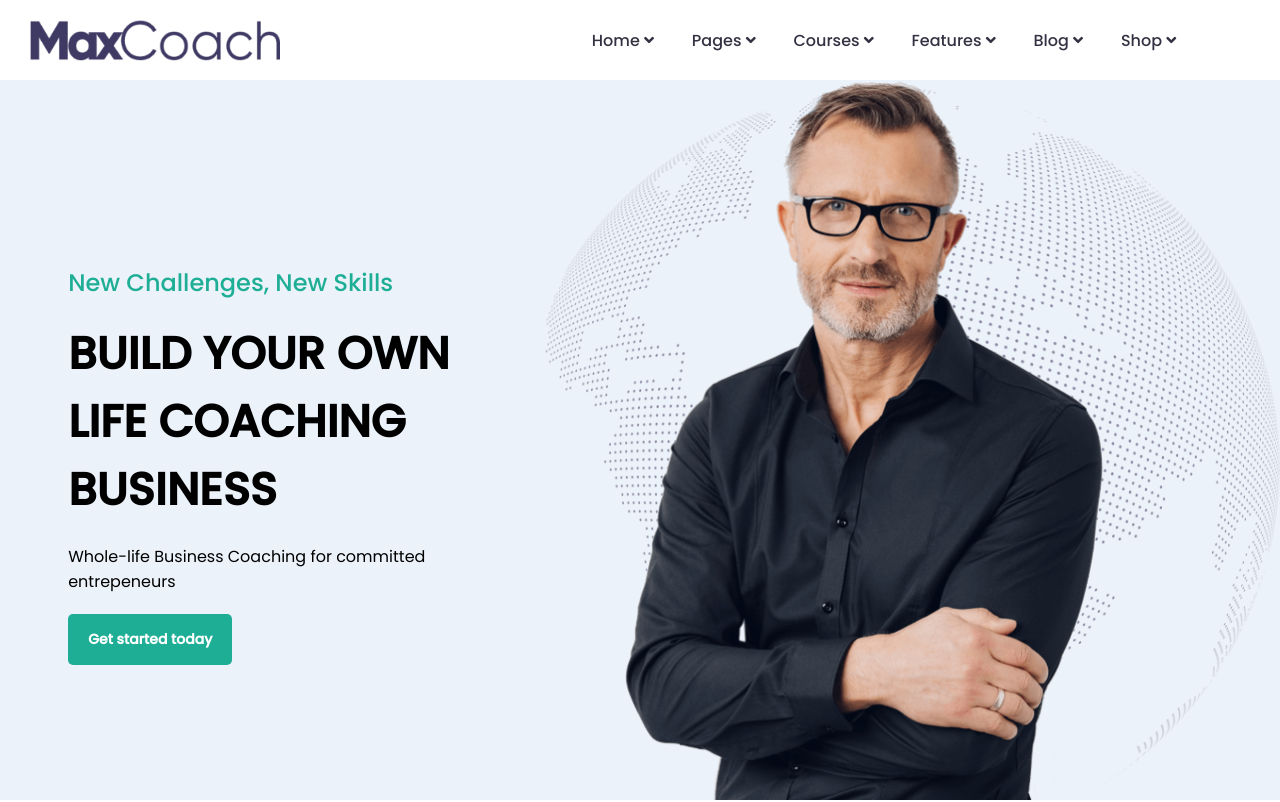
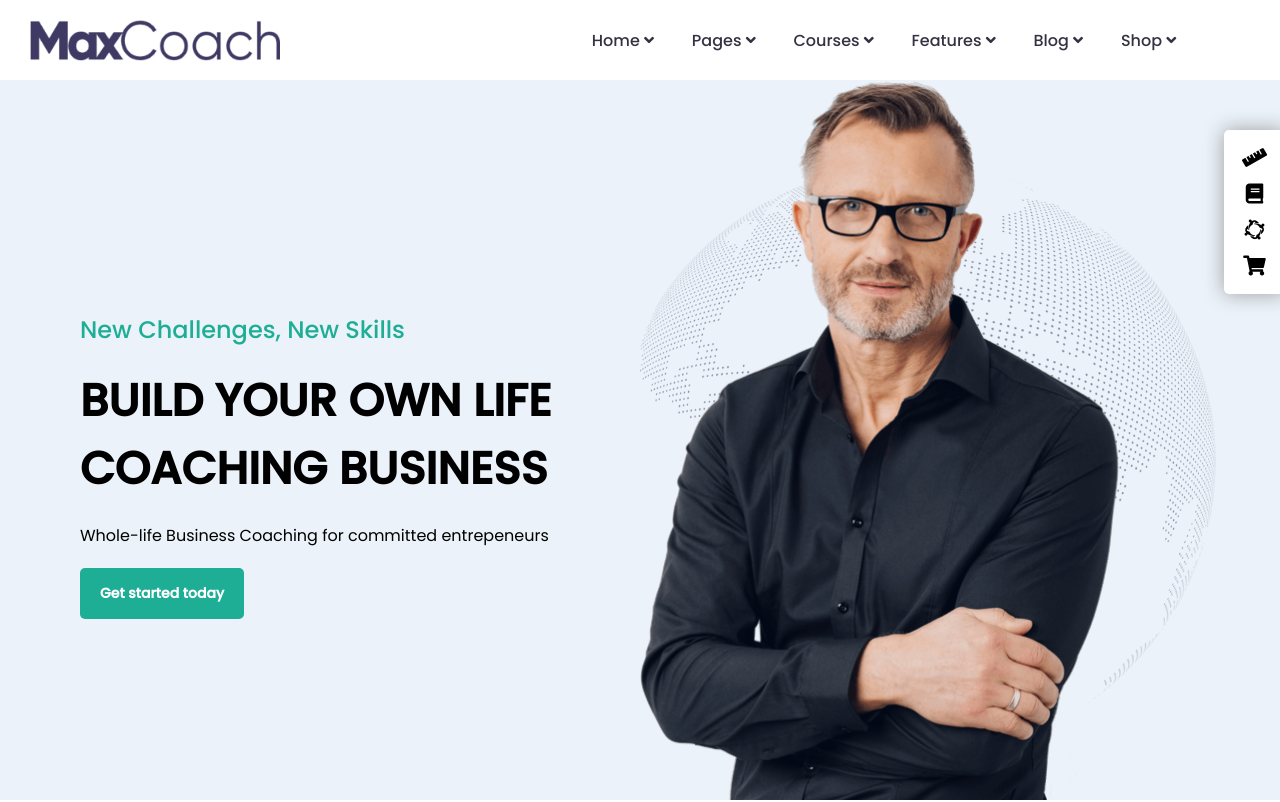
Before and after one commit to AlessioFurio/proj-html-vuejs, a plain HTML site: page index.html in a window 1280 px wide. Shown: the top 802 px of the page. Drawn offline with nearby package versions, Linux system fonts and the light colour scheme.

Commit message:
effetti hover su voci di menu

```diff
--- a/index.html
+++ b/index.html
@@ -74,6 +74,15 @@
                             <img src="images/globe.png" alt="img-globe" class="globe">
                             <img src="images/home-business-hero-avatar.png" alt="img-avatar-business" class="manager">
                         </div>
+                    </div>
+                </div>
+
+                <div class="lateral-icon">
+                    <div class="container-icon">
+                        <i class="fas fa-ruler"></i>
+                        <i class="fas fa-book"></i>
+                        <i class="fab fa-hornbill"></i>
+                        <i class="fas fa-shopping-cart"></i>
                     </div>
                 </div>
             </section>  <!-- fine main -->
--- a/main.js
+++ b/main.js
@@ -7,6 +7,7 @@ var app = new Vue({
 		navMenu: ['Home', 'Pages', 'Courses', 'Features', 'Blog', 'Shop'],
 		contacts: ['382 NE 191 St # 87394 Miami, FL 33179-3899', '+1(305)547-9909 (9am - 5pm EST, Monday - Friday)', 'support@maxcoach.com'],
 		isActive: false,
+
 	},
 
 	methods: {
@@ -25,6 +26,8 @@ var app = new Vue({
 			}
 		},
 
+
+
 	}, // fine methods
 
 	mounted() {
--- a/style.css
+++ b/style.css
@@ -129,6 +129,8 @@ ul {
      .main {
         background-color: #ecf2f9;
         width: 100%;
+        position: relative;
+        overflow: hidden;
     }
 
     .main .container-section {
@@ -220,7 +222,30 @@ ul {
 
     }
 
+    .lateral-icon {
+        max-width: 50%;
+        position: absolute;
+        top: 5px;
+        right: -5px;
+        display: inline-block;
+        padding: 2px;
+        background-color: #fff;
+        box-shadow: 0 0 20px rgba(33,33,33,.4);
+        border-radius: 5px;
+    }
 
+    .container-icon {
+        display: flex;
+        flex-direction: row;
+        justify-content: center;
+        align-items: center;
+    }
+
+    .container-icon i {
+        padding: 8px;
+        display: inline-block;
+        font-size: 20px;
+    }
 
     /*fine main*/
 
@@ -391,9 +416,14 @@ ul {
     }
 
     .paragraph-cards-help-you-two {
-        width: 50%;
+        width: 30%;
         margin: auto;
         text-align: center;
+    }
+
+    .paragraph-cards-help-you-two a {
+        color: #1eae96;
+        font-weight: 500;
     }
 
     /*fine .help-you-two */
@@ -765,10 +795,11 @@ ul {
 
     .cta {
         max-width: 50%;
+
     }
 
     .main-img {
-        max-width: 100%;
+        max-width: 45%;
         height: 100%;
     }
 
@@ -786,6 +817,17 @@ ul {
 
     .video img {
         max-width: 100%;
+    }
+
+    .lateral-icon {
+        position: absolute;
+        top: 50px;
+        right: -5px;
+        padding: 10px;
+    }
+
+    .container-icon {
+        flex-direction: column;
     }
 
 }
@@ -815,8 +857,16 @@ ul {
     }
 
     .nav-menu ul li a {
+        display: inline-block;
+        padding: 5px;
         color: #343142;
         font-weight: 500;
+        transition: .75s all ease-in-out;
+    }
+
+    .nav-menu ul li a:hover {
+        background-color: #d9d9d9;
+        border-radius: 5px;
     }
 
     .nav-menu ul li a i {
@@ -908,8 +958,22 @@ ul {
         max-width: 80%;
     }
 
+    .cta {
+        padding-left: 100px;
+    }
+
+    .cta-title {
+        max-width: 100%;
+    }
+
     .banners {
         width: 70%;
         margin: auto;
     }
 }
+
+@media screen and (min-width: 1400px) {
+    .cta-title {
+        max-width: 70%;
+    }
+}
```
